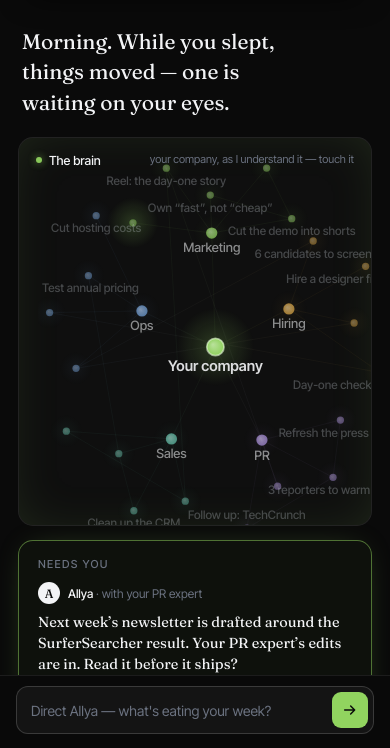
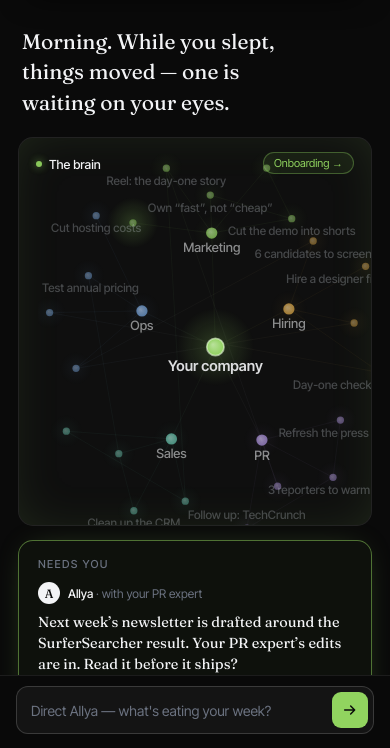
Before and after one commit to sanshatbhatia/allya-product, a plain HTML site: page index.html in a window 390 px wide. Shown: the part 96-844 px from the top of the page. Drawn offline with Linux system fonts and the light colour scheme.

Commit message:
Onboarding pill on the brain card
A lime pill in the brain header links to onboarding.html — the topbar
Onboarding link is a .kbd, which mobile hides, so the brain card gets
its own always-visible entry point. pointer-events re-enabled on the
pill (the head is pointer-events:none for canvas touch). On <900px
the long subtitle hides and the pill keeps the row.

Co-Authored-By: Claude Fable 5 <noreply@anthropic.com>

```diff
--- a/index.html
+++ b/index.html
@@ -41,7 +41,10 @@
             <div class="c-sec brain-box" id="brainBox">
               <div class="brain-head">
                 <span class="brain-title"><span class="brain-live"></span> The brain</span>
-                <span class="brain-sub">your company, as I understand it — touch it</span>
+                <span class="brain-side">
+                  <span class="brain-sub">your company, as I understand it — touch it</span>
+                  <a class="brain-onb" href="onboarding.html">Onboarding →</a>
+                </span>
               </div>
               <canvas id="brainCanvas"></canvas>
             </div>
--- a/styles.css
+++ b/styles.css
@@ -222,7 +222,16 @@ button { font-family: inherit; color: inherit; }
   box-shadow: 0 0 8px rgba(145, 212, 95, 0.8);
   animation: pulse 2.4s var(--ease) infinite;
 }
+.brain-box .brain-side { display: flex; align-items: center; gap: 10px; }
 .brain-box .brain-sub { font-size: 11px; color: var(--fg-faint); }
+.brain-box .brain-onb {
+  pointer-events: auto;
+  font-size: 11px; color: var(--lime); text-decoration: none;
+  border: 1px solid rgba(145, 212, 95, 0.35); border-radius: 999px;
+  padding: 3px 10px; background: rgba(145, 212, 95, 0.08);
+  transition: background 0.2s var(--ease), border-color 0.2s var(--ease);
+}
+.brain-box .brain-onb:hover { background: rgba(145, 212, 95, 0.16); border-color: rgba(145, 212, 95, 0.6); }
 .brain-box canvas {
   display: block; width: 100%; height: 100%;
   touch-action: none; cursor: grab;
@@ -711,6 +720,7 @@ button { font-family: inherit; color: inherit; }
   .tab .badge { color: var(--lime); }
 
   .status-line, .kbd { display: none; }
+  .brain-box .brain-sub { display: none; }   /* the Onboarding pill keeps the row */
 
   .workspace { position: relative; }
   .pane-work {
```
